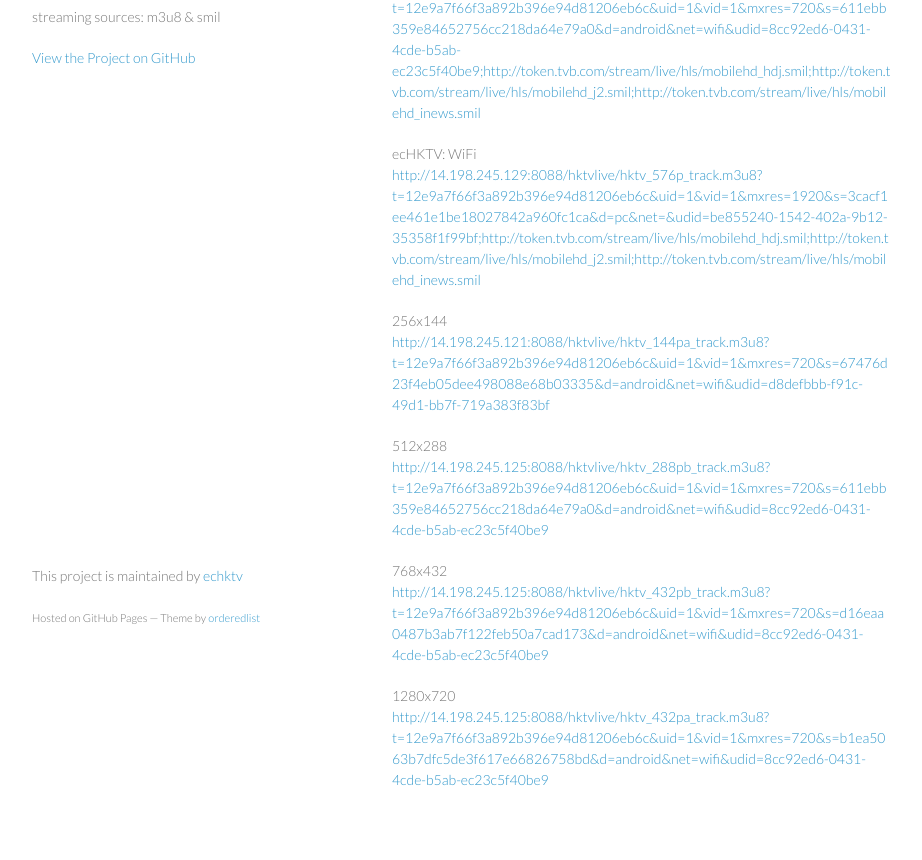
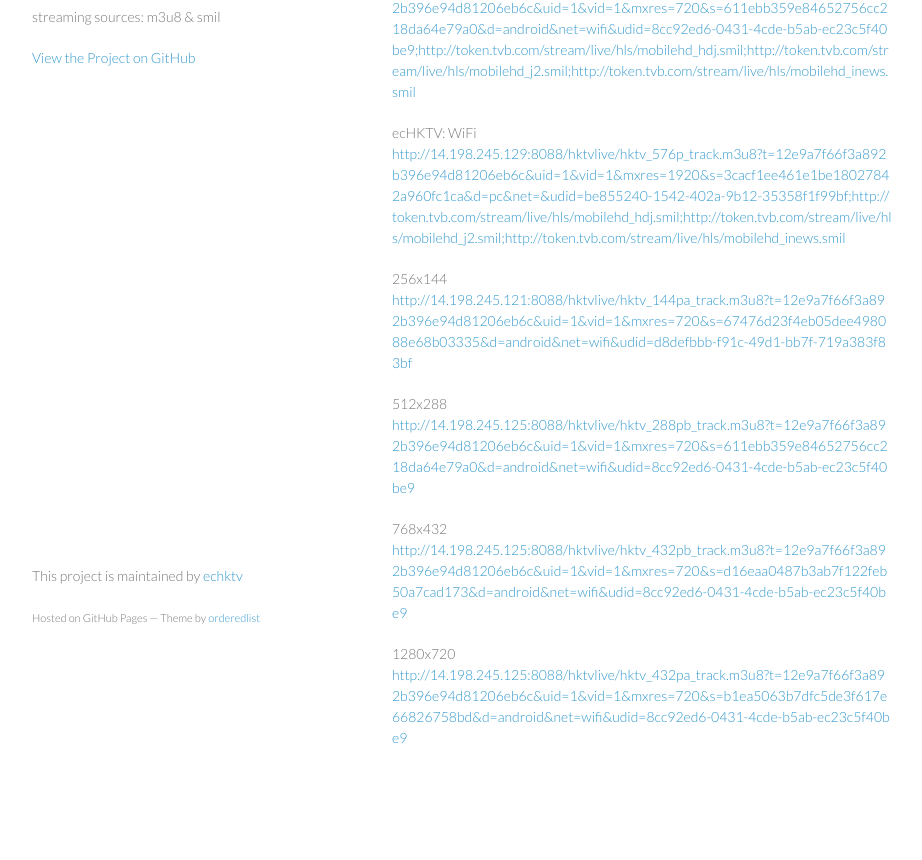
Before and after one commit to echktv/echktv, a plain HTML site: page index.html in a window 1280 px wide. Shown: the part 103-963 px from the top of the page, without its empty margins (178-1100 px from the left). After the commit the page ends 921 px from the top, so only its background shows below. Drawn offline with Linux system fonts and the light colour scheme.

Commit message:
Update index.html

```diff
--- a/index.html
+++ b/index.html
@@ -21,7 +21,7 @@
         <p class="view"><a href="https://github.com/echktv/echktv">View the Project on GitHub <small></small></a></p>
 
       </header>
-      <section style="word-wrap: break-word;">
+      <section style="word-wrap: break-word; word-break: break-all;">
         <p>ecHKTV: 3G<br />
 <a href="http://14.198.245.125:8088/hktvlive/hktv_288pb_track.m3u8?t=12e9a7f66f3a892b396e94d81206eb6c&amp;uid=1&amp;vid=1&amp;mxres=720&amp;s=611ebb359e84652756cc218da64e79a0&amp;d=android&amp;net=wifi&amp;udid=8cc92ed6-0431-4cde-b5ab-ec23c5f40be9;http://token.tvb.com/stream/live/hls/mobilehd_hdj.smil;http://token.tvb.com/stream/live/hls/mobilehd_j2.smil;http://token.tvb.com/stream/live/hls/mobilehd_inews.smil">http://14.198.245.125:8088/hktvlive/hktv_288pb_track.m3u8?t=12e9a7f66f3a892b396e94d81206eb6c&amp;uid=1&amp;vid=1&amp;mxres=720&amp;s=611ebb359e84652756cc218da64e79a0&amp;d=android&amp;net=wifi&amp;udid=8cc92ed6-0431-4cde-b5ab-ec23c5f40be9;http://token.tvb.com/stream/live/hls/mobilehd_hdj.smil;http://token.tvb.com/stream/live/hls/mobilehd_j2.smil;http://token.tvb.com/stream/live/hls/mobilehd_inews.smil</a></p>
 
```
